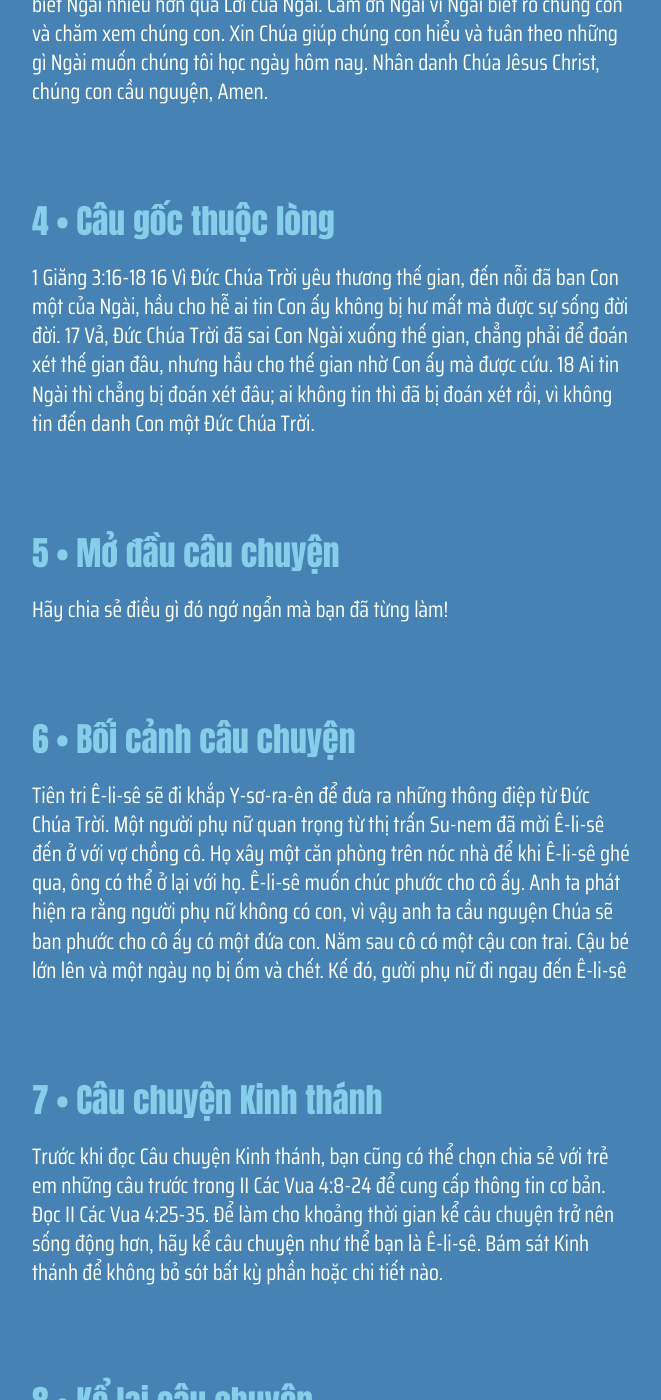
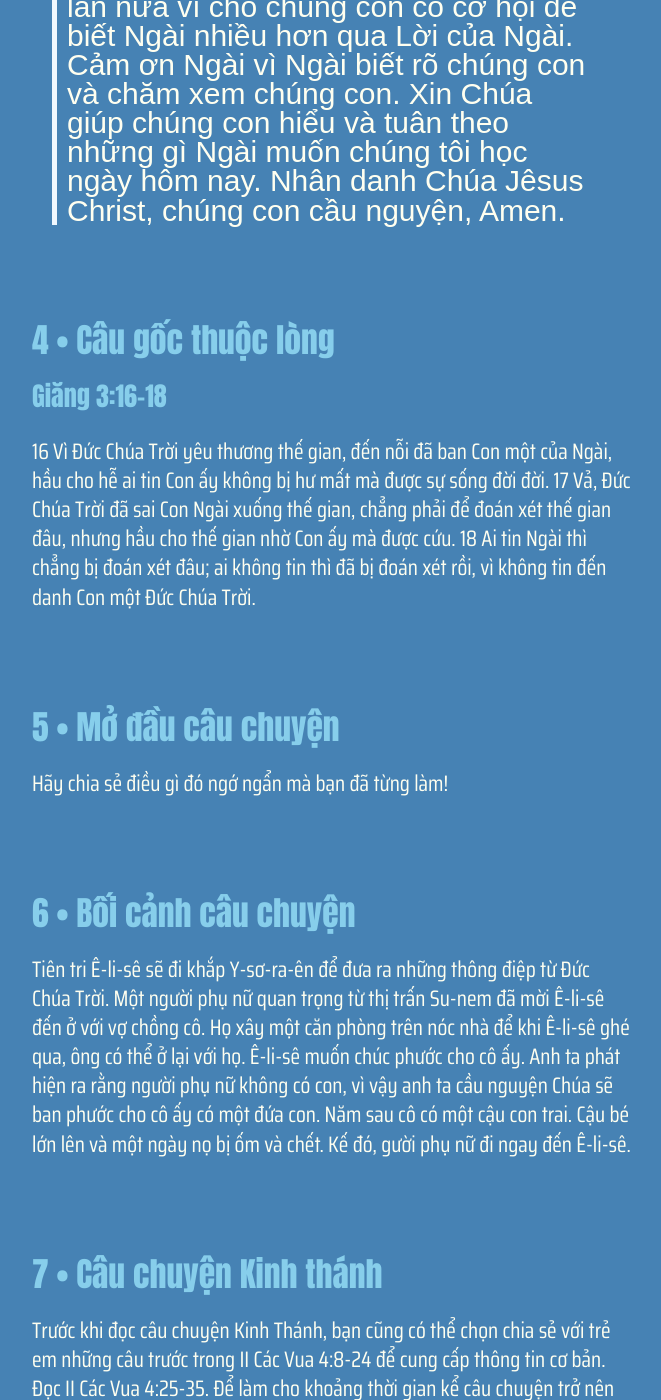
Before and after one commit to GospelTrust/LGS, a Jekyll site: the page built from docs/content/_vi/46-1.md, in a window 1280 px wide and 1400 px high, scrolled down 1849 px. Shown: the whole window, without its empty margins (308-969 px from the left). Built offline with Jekyll 4.4.1, drawn with Linux system fonts in a browser that asks for light colours; some web fonts are replaced; some of the changed text lies outside the part shown.

Commit message:
Update: w46d1

```diff
--- a/docs/content/_vi/46-1.md
+++ b/docs/content/_vi/46-1.md
@@ -1,32 +1,33 @@
 ---
 week: 46
 day: 1
-title: 'Ê-LI-SÊ KHIẾN MỘT BÉ TRAI SỐNG LẠI'
+title: 'Ê-li-sê khiến một bé trai sống lại'
 bible: 'II Các Vua 4:25-35'
 layout: lesson
 ---
 
 
 {% include lesson/section.html index=1 %}
-- Để trẻ em biết rằng ĐỨC CHÚA TRỜI đáp lời cầu nguyện, và chúng ta nên hoàn toàn tin cậy vào NGÀI khi chúng ta cầu nguyện
-- Cho trẻ em thấy rằng Đức Chúa Trời có tất cả quyền năng và kiểm soát mọi tình huống
-- Đối với trẻ em học cách phục vụ và cầu nguyện cho người khác như một biểu hiện của tình yêu thương của chúng ta đối với anh em mình và đối với Đức Chúa Trời
+- Để trẻ em biết rằng Đức Chúa Trời đáp lời cầu nguyện, và chúng ta nên hoàn toàn tin cậy vào Ngài khi chúng ta cầu nguyện.
+- Cho trẻ em thấy rằng Đức Chúa Trời có tất cả quyền năng và kiểm soát mọi tình huống.
+- Đối với trẻ em học cách phục vụ và cầu nguyện cho người khác như một biểu hiện của tình yêu thương của chúng ta đối với anh em mình và đối với Đức Chúa Trời.
 
 
 {% include lesson/section.html index=2 %}
-- Tiên tri Ê-li-sê đi đến các thị trấn khác nhau xung quanh Y-sơ-ra-ên để thực hiện công việc của Đức Chúa Trời. Bởi vì anh ta di chuyển từ nơi này đến nơi khác, có thể rất khó để luôn luôn tìm thấy một nơi để ở lại. Người Y-sơ-ra-ên trong thời gian này cũng chào đón khách của họ bằng cách cung cấp bữa ăn và chỗ ở cho họ. Bất cứ khi nào Ê-li-sê ở Su-nem, một phụ nữ Su-nem và chồng của cô ấy đón Ê-li-sê về nhà của họ (2 vua 4:8-17).
+- Tiên tri Ê-li-sê đi đến các thị trấn khác nhau xung quanh Y-sơ-ra-ên để thực hiện công việc của Đức Chúa Trời. Bởi vì anh ta di chuyển từ nơi này đến nơi khác, có thể rất khó để luôn luôn tìm thấy một nơi để ở lại. Người Y-sơ-ra-ên trong thời gian này cũng chào đón khách của họ bằng cách cung cấp bữa ăn và chỗ ở cho họ. Bất cứ khi nào Ê-li-sê ở Su-nem, một phụ nữ Su-nem và chồng của cô ấy đón Ê-li-sê về nhà của họ (II Các Vua 4:8-17).
 - Chúa ban phước cho người phụ nữ Su-nem có một đứa con trai không phải vì những gì bà đã làm cho nhà tiên tri Ê-li-sê, mà vì sự quan tâm thực sự của bà đối với nhà tiên tri.
 - Ghê-ha-xi là người hầu của Ê-li-sê, người đã giúp Ê-li-sê khi anh đi từ thị trấn này sang thị trấn khác.
 - Trong II Các Vua 4:32-36, chúng ta có thể quan sát thấy lời cầu nguyện và cách khiến cho người chết sống lại của Ê-li-sê cho thấy sự quan tâm riêng của Đức Chúa Trời đối với những người đang bị tổn thương. Đây là một ví dụ cho chúng ta thấy rằng chúng ta cũng nên nhạy bén và bày tỏ sự quan tâm thực sự đến người khác khi chúng ta chia sẻ tình yêu thương của Đức Chúa Trời với họ.
 
 
 {% include lesson/section.html index=3 %}
-Lạy Chúa, chúng con cảm ơn Ngài một lần nữa vì cho chúng con có cơ hội để biết Ngài nhiều hơn qua Lời của Ngài. Cảm ơn Ngài vì Ngài biết rõ chúng con và chăm xem chúng con. Xin Chúa giúp chúng con hiểu và tuân theo những gì Ngài muốn chúng tôi học ngày hôm nay. Nhân danh Chúa Jêsus Christ, chúng con cầu nguyện, Amen.
+> Lạy Chúa, chúng con cảm ơn Ngài một lần nữa vì cho chúng con có cơ hội để biết Ngài nhiều hơn qua Lời của Ngài. Cảm ơn Ngài vì Ngài biết rõ chúng con và chăm xem chúng con. Xin Chúa giúp chúng con hiểu và tuân theo những gì Ngài muốn chúng tôi học ngày hôm nay. Nhân danh Chúa Jêsus Christ, chúng con cầu nguyện, Amen.
 
 
 {% include lesson/section.html index=4 %}
-1 Giăng 3:16-18
-16 Vì Đức Chúa Trời yêu thương thế gian, đến nỗi đã ban Con một của Ngài, hầu cho hễ ai tin Con ấy không bị hư mất mà được sự sống đời đời. 17 Vả, Đức Chúa Trời đã sai Con Ngài xuống thế gian, chẳng phải để đoán xét thế gian đâu, nhưng hầu cho thế gian nhờ Con ấy mà được cứu. 18 Ai tin Ngài thì chẳng bị đoán xét đâu; ai không tin thì đã bị đoán xét rồi, vì không tin đến danh Con một Đức Chúa Trời.
+### Giăng 3:16-18
+16 Vì Đức Chúa Trời yêu thương thế gian, đến nỗi đã ban Con một của Ngài, hầu cho hễ ai tin Con ấy không bị hư mất mà được sự sống đời đời.
+17 Vả, Đức Chúa Trời đã sai Con Ngài xuống thế gian, chẳng phải để đoán xét thế gian đâu, nhưng hầu cho thế gian nhờ Con ấy mà được cứu. 18 Ai tin Ngài thì chẳng bị đoán xét đâu; ai không tin thì đã bị đoán xét rồi, vì không tin đến danh Con một Đức Chúa Trời.
 
 
 {% include lesson/section.html index=5 %}
@@ -52,8 +53,8 @@
 {% include lesson/section.html index=9 %}
 1. Tại sao người phụ nữ Su-nem đi gặp tiên tri Ê-li-sê?
 2. Bạn đang tưởng tượng điều gì khi câu chuyện được kể? Bạn cảm thấy thế nào?
-3. Bạn đã học được gì từ cuộc đời của Ê-li-sê khi trở thành một nhà tiên tri - tôi tớ của ĐỨC CHÚA TRỜI?
+3. Bạn đã học được gì từ cuộc đời của Ê-li-sê khi trở thành một nhà tiên tri - tôi tớ của Đức Chúa Trời?
 
 
 {% include lesson/section.html index=10 %}
-Lạy Chúa, chúng con cảm ơn Chúa về câu chuyện Kinh thánh hôm nay. Cảm ơn Ngài đã ban phước lành cho chúng con với những người xung quanh chăm sóc chúng con, nhưng đặc biệt nhất là cảm ơn Ngài đã luôn ở bên cạnh chúng con trong suốt thời gian qua. Giúp chúng con trở thành một phước lành cho người khác.Nhân danh Chúa Jêsus Christ, chúng con cầu nguyện, Amen.
+> Lạy Chúa, chúng con cảm ơn Chúa về câu chuyện Kinh Thánh hôm nay. Cảm ơn Ngài đã ban phước lành cho chúng con với những người xung quanh chăm sóc chúng con, nhưng đặc biệt nhất là cảm ơn Ngài đã luôn ở bên cạnh chúng con trong suốt thời gian qua. Giúp chúng con trở thành một phước lành cho người khác. Nhân danh Chúa Jêsus Christ, chúng con cầu nguyện, Amen.
```
Also changed, not shown: other parts of docs/content/_vi/46-1.md (+4 -4 lines).
